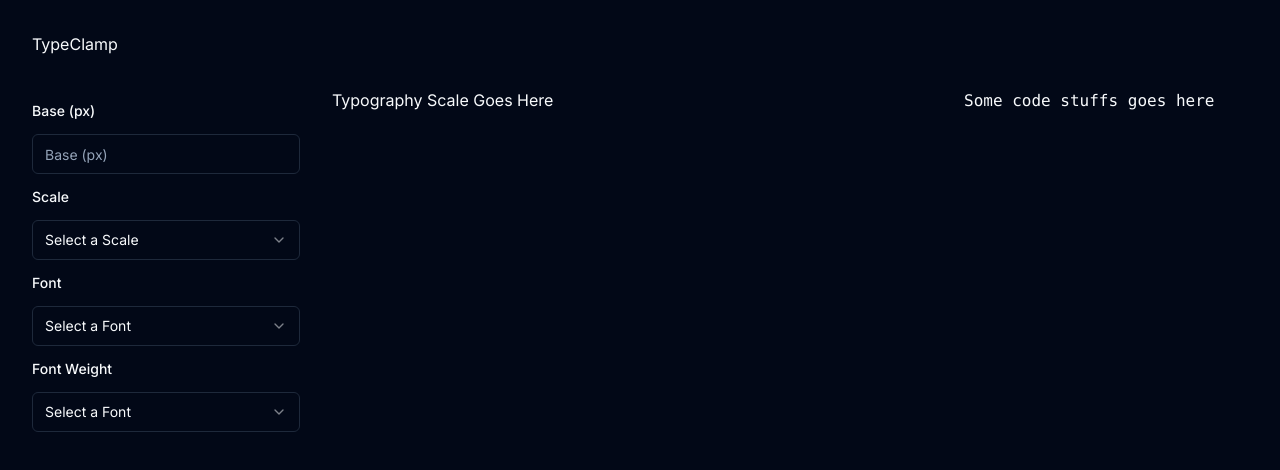
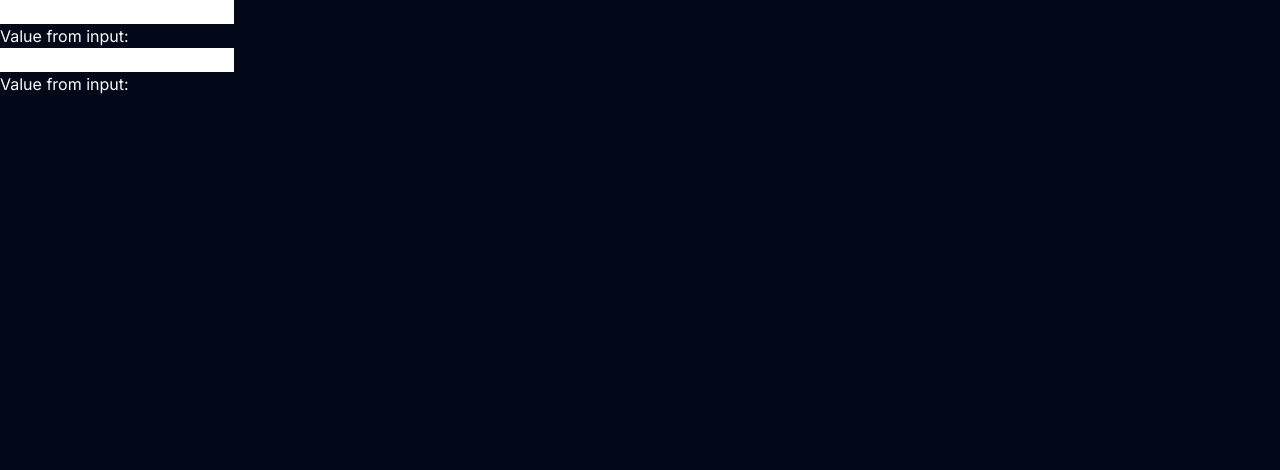
Before and after one commit to diomededavid/typeclamp, a Next.js app: page / in a window 1280 px wide. Shown: the top 470 px of the page. Built offline with nearby package versions, Linux system fonts and the light colour scheme.

Commit message:
adds usecontext

```diff
--- a/app/page.tsx
+++ b/app/page.tsx
@@ -1,115 +1,28 @@
-'use client'
-import Image from 'next/image'
-import {useForm} from "react-hook-form";
-import {Label} from "@/components/ui/label";
-import {Input} from "@/components/ui/input"
-import {
-      Select,
-      SelectContent,
-      SelectGroup,
-      SelectItem,
-      SelectTrigger,
-      SelectValue
-} from "@/components/ui/select";
+"use client";
+import React from "react";
+import {MyProvider} from "@/context/MyContext";
+import TextInput from "@/components/TextInput";
+import DisplayComponent from "@/components/DisplayComponent";
 
-// Common Typographic Scale Ratios:
-// 1.200 — Minor Third
-// 1.067 — Minor Second
-// 1.125 — Major Second
-// 1.200 — Minor Third
-// 1.250 — Major Third
-// 1.333 — Perfect Fourth
-// 1.414 — Augmented Fourth
-// 1.500 — Perfect Fifth
-// 1.618 — The Golden Ratio
+function Home() {
+    return (
+        <div>
+        <MyProvider>
+            <div className="App">
+                <TextInput />
+                <DisplayComponent />
+            </div>
+        </MyProvider>
 
-const scaleValues = [
-  {id: 1, label: "Minor second", value: "1.067"},
-  {id: 2, label: "Major second", value: "1.125"},
-  {id: 3, label: "Minor third", value: "1.200"},
-  {id: 4, label: "Major third", value: "1.250"},
-  {id: 5, label: "Perfect fourth", value: "1.333"},
-  {id: 6, label: "Augmented fourth", value: "1.414"},
-  {id: 7, label: "Perfect Fifth", value: "1.500 "},
-  {id: 8, label: "Minor Sixth", value: "minorSixth"},
-  {id: 9, label: "Golden Ratio", value: "1.618"},
-  {id: 10, label: "Major sixth", value: "majorSixth"},
-  {id: 11, label: "Minor seventh", value: "minorSeventh"},
-  {id: 12, label: "Major seventh", value: "majorSeventh"},
-  {id: 13, label: "Octave", value: "octave"},
-  {id: 14, label: "Custom", value: "custom"},
-];
+            <MyProvider>
+                <div className="App">
 
-//  Resource https://medium.com/sketch-app-sources/exploring-responsive-type-scales-cf1da541be54
-export default function Home() {
-  const {register} = useForm()
-  // @ts-ignore
-  return (
-    <main className="grid grid-cols-12 gap-4 m-4">
-      <div className="col-span-12 p-4">
-        <h1>TypeClamp</h1>
-      </div>
-      <div className="col-span-12 md:col-span-3 p-4">
-        <form className="flex flex-col gap-4">
-          <Label htmlFor="base">Base (px)</Label>
-          <Input {...register("base")} placeholder="Base (px)" id="base" />
-            <Label htmlFor="base">Scale</Label>
-          <Select>
-            <SelectTrigger>
-              <SelectValue placeholder="Select a Scale" />
-            </SelectTrigger>
-            <SelectContent>
-              <SelectGroup>
-                  {scaleValues.map(({value, label, id}) => {
-                      return (
-                          <SelectItem value={value} key={id}>{label}</SelectItem>
-                      );
-                    })}
-              </SelectGroup>
-            </SelectContent>
-          </Select>
-            <Label htmlFor="base">Font</Label>
-            <Select>
-                <SelectTrigger className="max-w-full">
-                    <SelectValue placeholder="Select a Font" />
-                </SelectTrigger>
-                <SelectContent>
-                    <SelectGroup>
-                        {scaleValues.map(({value, label, id}) => {
-                            return (
-                                <SelectItem value={value} key={id}>{label}</SelectItem>
-                            );
-                        })}
-                    </SelectGroup>
-                </SelectContent>
-            </Select>
-            <Label htmlFor="base">Font Weight</Label>
-            <Select>
-                <SelectTrigger className="max-w-full">
-                    <SelectValue placeholder="Select a Font" />
-                </SelectTrigger>
-                <SelectContent>
-                    <SelectGroup>
-                        {scaleValues.map(({value, label, id}) => {
-                            return (
-                                <SelectItem value={value} key={id}>{label}</SelectItem>
-                            );
-                        })}
-                    </SelectGroup>
-                </SelectContent>
-            </Select>
-        </form>
-      </div>
+                    <TextInput />
+                    <DisplayComponent />
+                </div>
+            </MyProvider>
+        </div>
+    );
+}
 
-      <div className="col-span-12 md:col-span-6">
-          Typography Scale Goes Here
-      </div>
-
-      <div className="col-span-12 md:col-span-3">
-       <code>
-            Some code stuffs goes here
-       </code>
-      </div>
-    </main>
-  )
-}
+export default Home;
--- /dev/null
+++ b/components/ui/DisplayComponent.tsx
@@ -0,0 +1,14 @@
+import React from "react";
+import {useMyContext} from "@/context/MyContext";
+
+function DisplayComponent() {
+    const { inputValue } = useMyContext();
+
+    return (
+        <div>
+            <p>Value from input: {inputValue}</p>
+        </div>
+    );
+}
+
+export default DisplayComponent;
--- a/components/ui/label.tsx
+++ b/components/ui/InputLabel.tsx
@@ -2,15 +2,15 @@
 
 import * as React from "react"
 import * as LabelPrimitive from "@radix-ui/react-label"
-import { cva, type VariantProps } from "class-variance-authority"
+import {cva, type VariantProps} from "class-variance-authority"
 
-import { cn } from "@/lib/utils"
+import {cn} from "@/lib/utils"
 
 const labelVariants = cva(
   "text-sm font-medium leading-none peer-disabled:cursor-not-allowed peer-disabled:opacity-70"
 )
 
-const Label = React.forwardRef<
+const InputLabel = React.forwardRef<
   React.ElementRef<typeof LabelPrimitive.Root>,
   React.ComponentPropsWithoutRef<typeof LabelPrimitive.Root> &
     VariantProps<typeof labelVariants>
@@ -21,6 +21,6 @@ const Label = React.forwardRef<
     {...props}
   />
 ))
-Label.displayName = LabelPrimitive.Root.displayName
+InputLabel.displayName = LabelPrimitive.Root.displayName
 
-export { Label }
+export default { InputLabel }
--- /dev/null
+++ b/components/ui/TextInput.tsx
@@ -0,0 +1,18 @@
+import React from "react";
+import {useMyContext} from "@/context/MyContext";
+
+function TextInput() {
+    const { inputValue, updateInputValue } = useMyContext();
+
+    const handleInputChange = (e: React.ChangeEvent<HTMLInputElement>) => {
+        updateInputValue(e.target.value);
+    };
+
+    return (
+        <div>
+            <input type="text" value={inputValue} onChange={handleInputChange} className="text-black"/>
+        </div>
+    );
+}
+
+export default TextInput;
--- a/components/ui/input.tsx
+++ /dev/null
@@ -1,25 +0,0 @@
-import * as React from "react"
-
-import { cn } from "@/lib/utils"
-
-export interface InputProps
-  extends React.InputHTMLAttributes<HTMLInputElement> {}
-
-const Input = React.forwardRef<HTMLInputElement, InputProps>(
-  ({ className, type, ...props }, ref) => {
-    return (
-      <input
-        type={type}
-        className={cn(
-          "flex h-10 w-full rounded-md border border-input bg-background px-3 py-2 text-sm ring-offset-background file:border-0 file:bg-transparent file:text-sm file:font-medium placeholder:text-muted-foreground focus-visible:outline-none focus-visible:ring-2 focus-visible:ring-ring focus-visible:ring-offset-2 disabled:cursor-not-allowed disabled:opacity-50",
-          className
-        )}
-        ref={ref}
-        {...props}
-      />
-    )
-  }
-)
-Input.displayName = "Input"
-
-export { Input }
--- /dev/null
+++ b/context/MyContext.tsx
@@ -0,0 +1,38 @@
+// context/MyContext.tsx
+"use client";
+import React, {createContext, ReactNode, useContext, useState} from "react";
+
+interface MyContextType {
+    inputValue: string;
+    updateInputValue: (value: string) => void;
+}
+
+const MyContext = createContext<MyContextType | undefined>(undefined);
+
+interface MyProviderProps {
+    children: ReactNode;
+}
+
+export function MyProvider({ children }: MyProviderProps) {
+    const [inputValue, setInputValue] = useState("");
+
+    const updateInputValue = (newValue: string) => {
+        setInputValue(newValue);
+    };
+
+    return (
+        <>
+            <MyContext.Provider value={{ inputValue, updateInputValue }}>
+                {children}
+            </MyContext.Provider>
+        </>
+    );
+}
+
+export function useMyContext() {
+    const context = useContext(MyContext);
+    if (!context) {
+        throw new Error("useMyContext must be used within a MyProvider");
+    }
+    return context;
+}
--- a/package.json
+++ b/package.json
@@ -22,7 +22,7 @@
     "eslint": "8.46.0",
     "eslint-config-next": "13.4.12",
     "lucide-react": "^0.264.0",
-    "next": "13.4.12",
+    "next": "^13.5.6",
     "postcss": "8.4.27",
     "react": "18.2.0",
     "react-dom": "18.2.0",
```
Also changed, not shown: tsconfig.json (+12 -1 lines), 1 other file (tests, documents, lock files or other folders).
